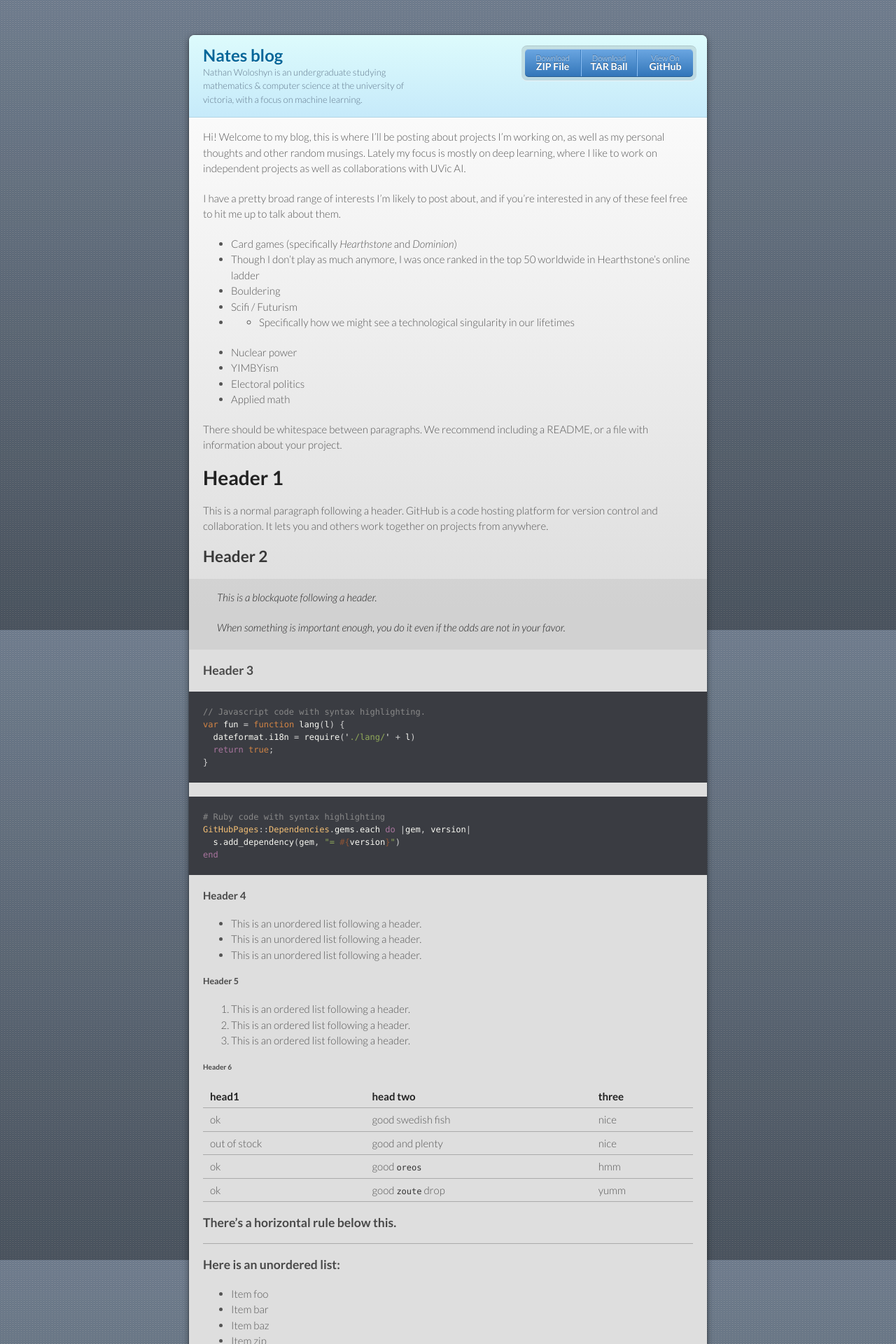
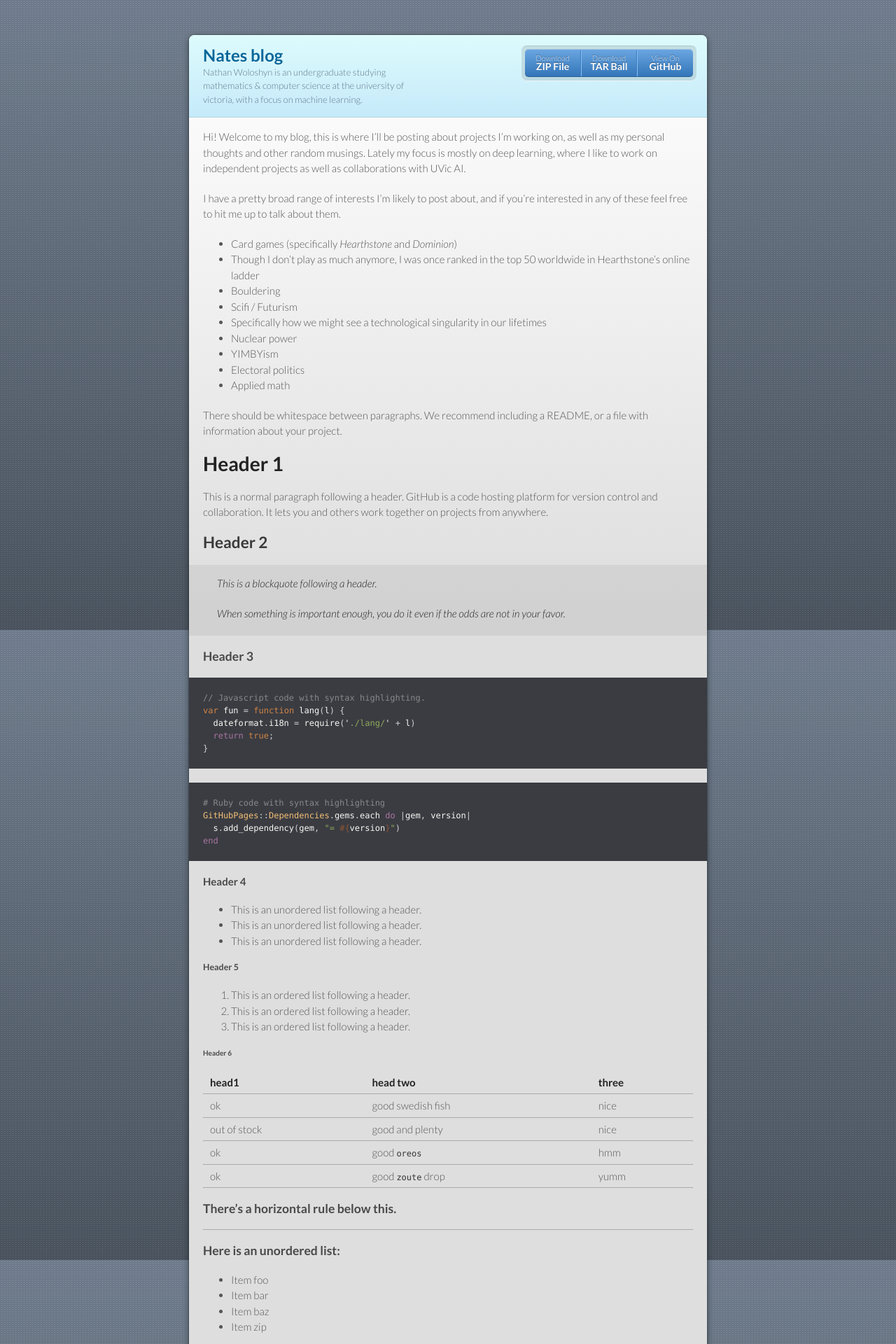
Before and after one commit to nathanWolo/blog, a Jekyll site: the page built from index.md, in a window 1280 px wide. Shown: the top 1920 px of the page at 70% size. Built offline with Jekyll 4.4.1, drawn with Linux system fonts in a browser that asks for light colours.

Commit message:
fixing formatting error

```diff
--- a/index.md
+++ b/index.md
@@ -9,10 +9,10 @@ Lately my focus is mostly on deep learning, where I like to work on independent
 
 I have a pretty broad range of interests I'm likely to post about, and if you're interested in any of these feel free to hit me up to talk about them.
 *   Card games (specifically *Hearthstone* and *Dominion*)
-*       Though I don't play as much anymore, I was once ranked in the top 50 worldwide in Hearthstone's online ladder
+ *       Though I don't play as much anymore, I was once ranked in the top 50 worldwide in Hearthstone's online ladder
 *   Bouldering
 *   Scifi / Futurism
-* * Specifically how we might see a technological singularity in our lifetimes
+ * Specifically how we might see a technological singularity in our lifetimes
 *   Nuclear power
 *   YIMBYism
 *   Electoral politics
```
